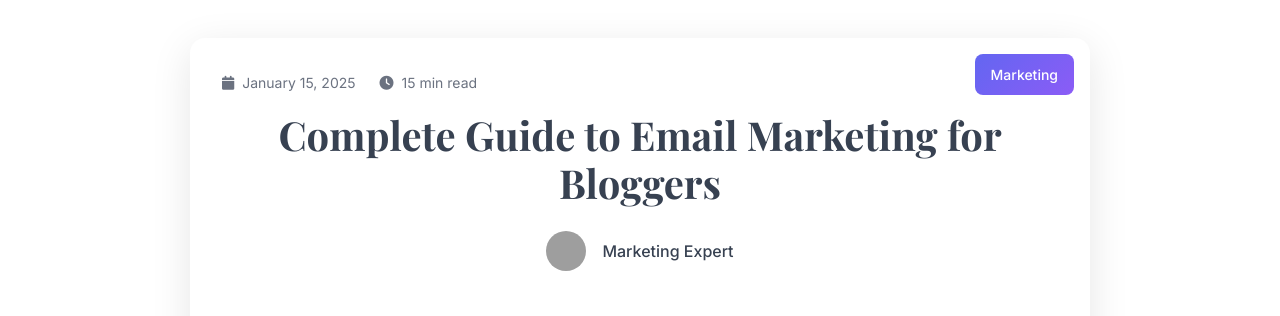
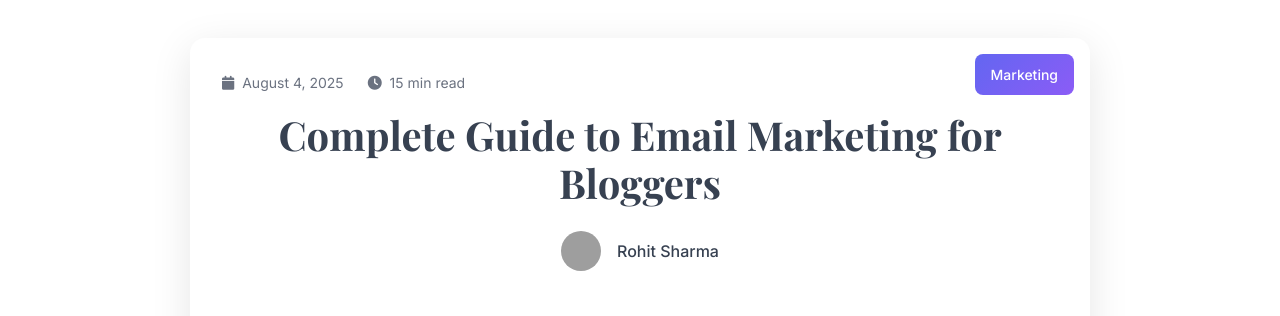
Before and after one commit to 23f2002473/blog2025, a plain HTML site: page index.html in a window 1280 px wide. Shown: the part 749-1065 px from the top of the page. Drawn offline with nearby package versions, Linux system fonts and the light colour scheme; grey boxes are pictures that could not be loaded.

Commit message:
Update index.html

```diff
--- a/index.html
+++ b/index.html
@@ -79,7 +79,7 @@
                     <div class="blog-meta">
                         <span class="blog-date">
                             <i class="fas fa-calendar"></i>
-                            January 15, 2025
+                            August 4, 2025
                         </span>
                         <span class="blog-read-time">
                             <i class="fas fa-clock"></i>
@@ -90,7 +90,7 @@
                     <h1 class="blog-main-title">Complete Guide to Email Marketing for Bloggers</h1>
                     <div class="blog-author-main">
                         <img src="https://avatars.githubusercontent.com/u/133576723?s=400&u=d438fd1729b1649ccf03ada599a0cf430b2e75eb&v=4" alt="Rohit Sharma" class="author-avatar">
-                        <span class="author-name">Marketing Expert</span>
+                        <span class="author-name">Rohit Sharma</span>
                     </div>
                 </div>
 
```
